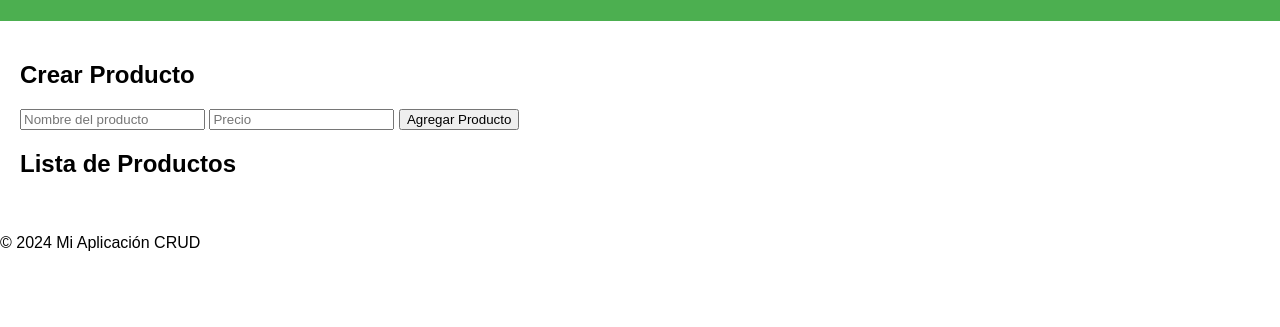
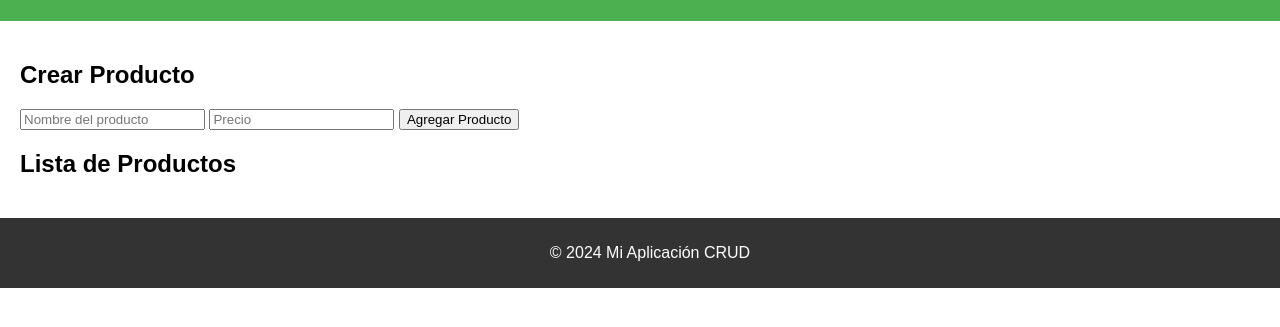
Before and after one commit to Ortiz70/AplicacionCRUD, a plain HTML site: page index.html in a window 1280 px wide. Shown: the part 99-426 px from the top of the page. Drawn offline with Linux system fonts and the light colour scheme.

Commit message:
se agrego el footer

```diff
--- a/index.html
+++ b/index.html
@@ -19,7 +19,18 @@
         main {
             padding: 20px;
         }
-
+        footer {
+            background-color: #333;
+            color: white;
+            text-align: center;
+            padding: 10px;
+            position: relative;
+            bottom: 0;
+            width: 100%;
+        }
+        section {
+            margin-bottom: 20px;
+        }
     </style>
 </head>
 <body>
```
